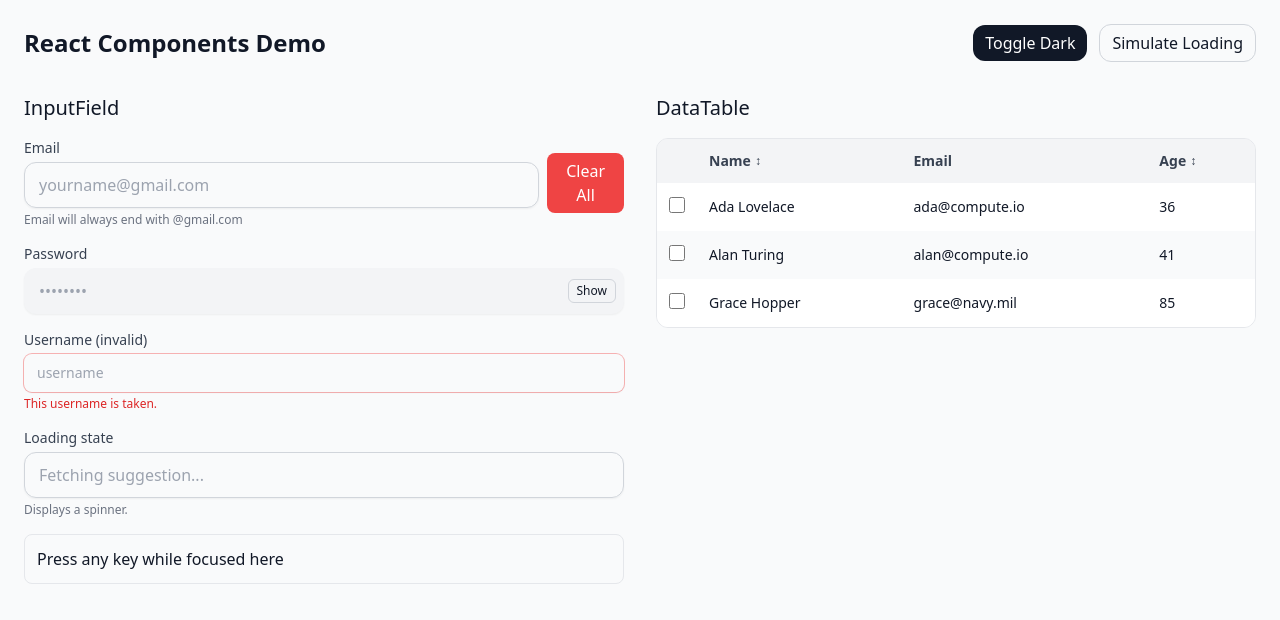
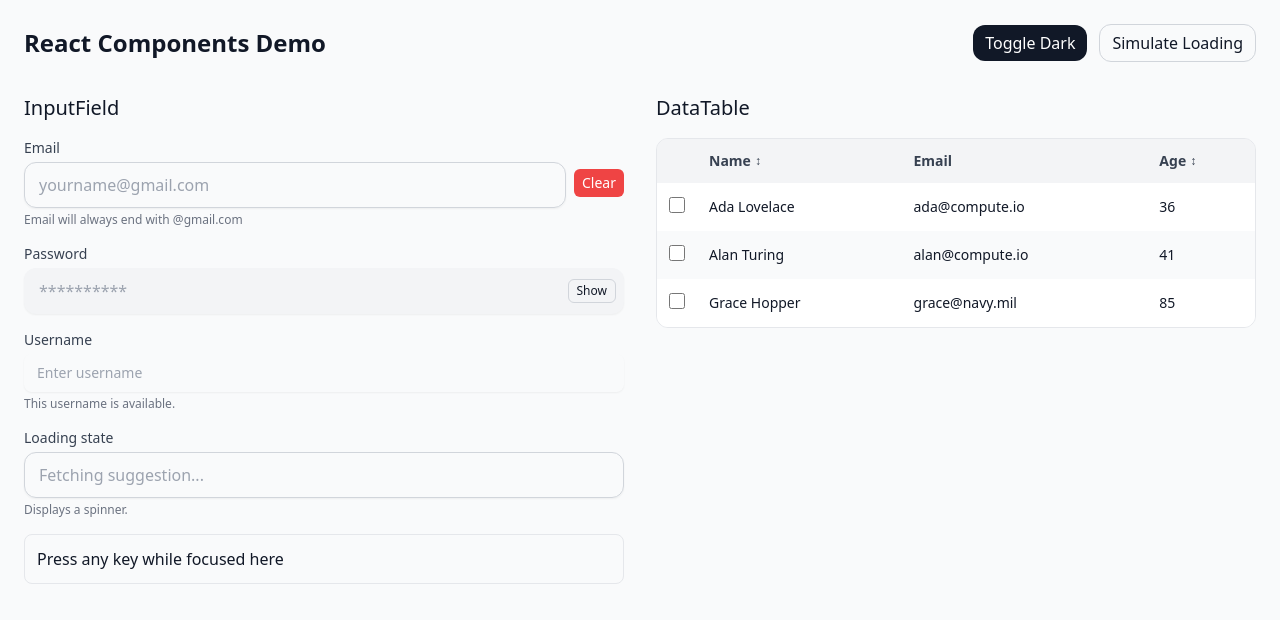
Before and after one commit to manthannayaks/Front_End_Assignment, a React (Vite) app: page / in a window 1280 px wide. Shown: the top 620 px of the page. Built offline with nearby package versions, Linux system fonts and the light colour scheme.

Commit message:
Update App.tsx

```diff
--- a/src/App.tsx
+++ b/src/App.tsx
@@ -18,6 +18,7 @@ const columns: Column<User>[] = [
 
 export default function App() {
   const [email, setEmail] = React.useState('')
+  const [username, setUsername] = React.useState('')
   const [lastKey, setLastKey] = React.useState<string | null>(null)
   const [dark, setDark] = React.useState(false)
   const [loading, setLoading] = React.useState(false)
@@ -30,6 +31,11 @@ export default function App() {
     }
     setEmail(val)
   }
+
+  // Check if username already exists in DataTable
+  const usernameTaken = sample.some(
+    (user) => user.name.toLowerCase() === username.toLowerCase()
+  )
 
   return (
     <div className={dark ? 'dark' : ''}>
@@ -59,7 +65,7 @@ export default function App() {
           <div className="space-y-4">
             <h2 className="text-xl font-medium">InputField</h2>
 
-            {/* ✅ Email Input with Gmail auto-complete + Clear button */}
+            {/* ✅ Email Input */}
             <div className="flex gap-2 items-center">
               <InputField
                 label="Email"
@@ -73,33 +79,38 @@ export default function App() {
               />
               <button
                 onClick={() => setEmail('')}
-                className="px-3 py-1.5 rounded-lg bg-red-500 text-white"
+                className="px-2 py-1 text-sm rounded-md bg-red-500 text-white hover:bg-red-600"
               >
-                Clear All
+                Clear
               </button>
             </div>
 
-            {/* ✅ Password input */}
+            {/* ✅ Password Input */}
             <InputField
               label="Password"
-              placeholder="••••••••"
+              placeholder="**********"
               type="password"
               passwordToggle
               variant="filled"
               size="md"
             />
 
-            {/* ✅ Invalid input */}
+            {/* ✅ Username validation against DataTable */}
             <InputField
-              label="Username (invalid)"
-              placeholder="username"
-              invalid
-              errorMessage="This username is taken."
+              label="Username"
+              placeholder="Enter username"
+              value={username}
+              onChange={(e) => setUsername(e.target.value)}
+              invalid={usernameTaken}
+              errorMessage={
+                usernameTaken ? "This username already exists in the table." : undefined
+              }
+              helperText={!usernameTaken ? "This username is available." : undefined}
               variant="ghost"
               size="sm"
             />
 
-            {/* ✅ Loading state */}
+            {/* ✅ Loading Input */}
             <InputField
               label="Loading state"
               placeholder="Fetching suggestion..."
@@ -108,7 +119,7 @@ export default function App() {
               variant="outlined"
             />
 
-            {/* ✅ Show last pressed key */}
+            {/* ✅ Key Press Demo */}
             <div
               tabIndex={0}
               onKeyDown={(e) => setLastKey(e.key)}
@@ -119,6 +130,7 @@ export default function App() {
             {lastKey && <p className="text-sm text-blue-500">Last key pressed: {lastKey}</p>}
           </div>
 
+          {/* ✅ DataTable */}
           <div className="space-y-4">
             <h2 className="text-xl font-medium">DataTable</h2>
             <DataTable<User>
```
